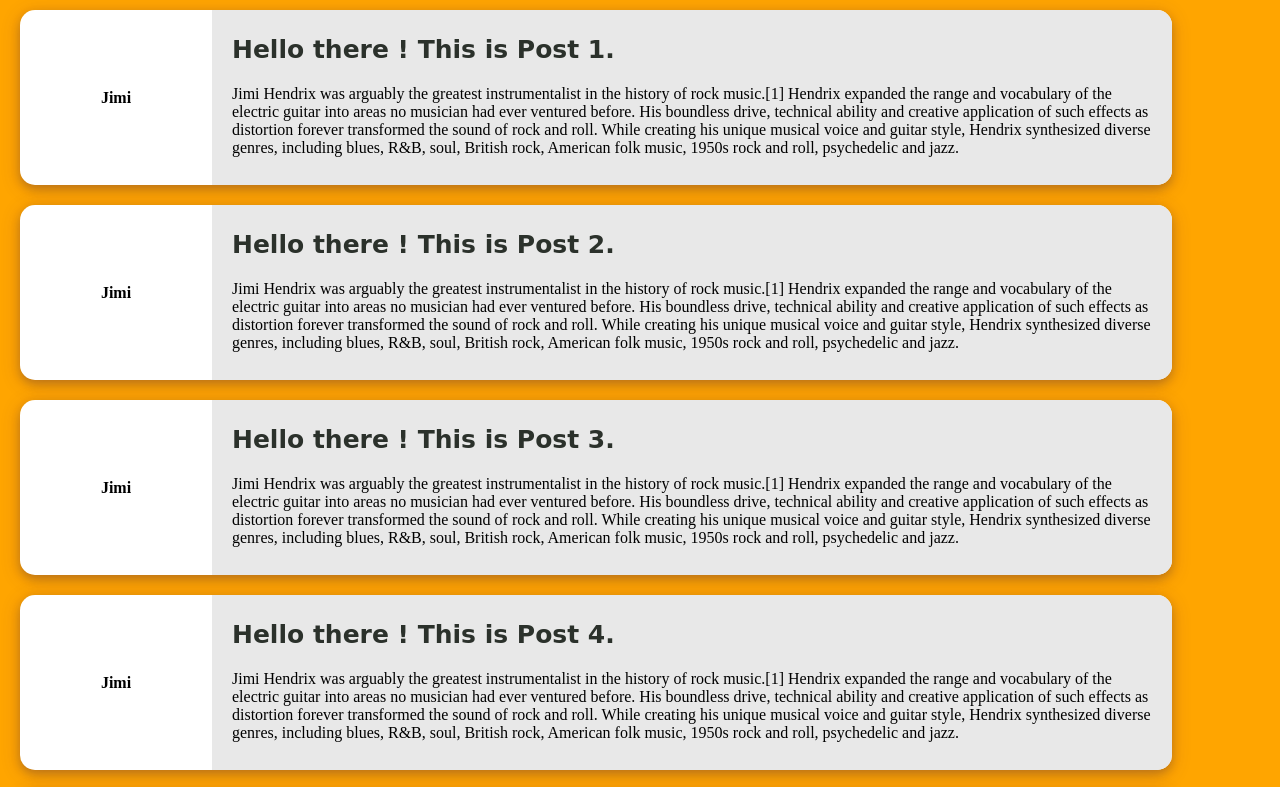
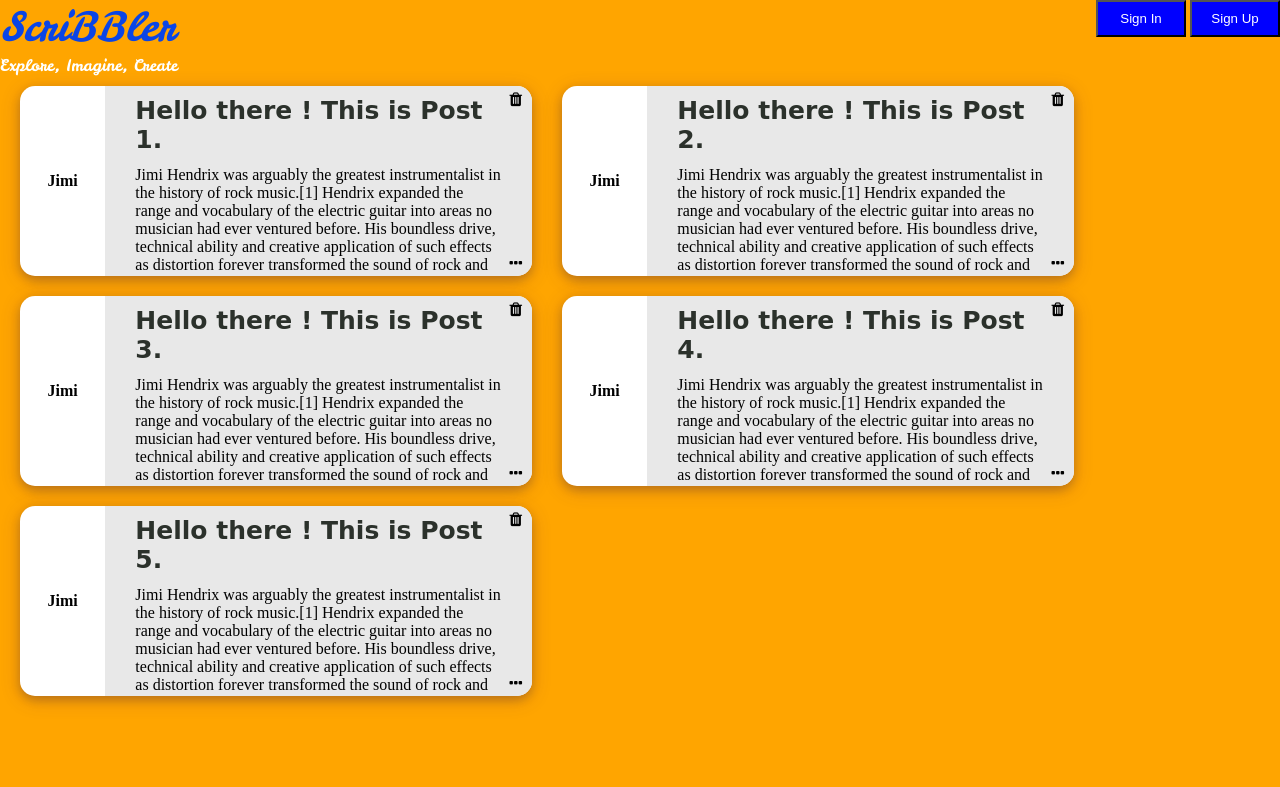
Before and after one commit to TirlochaN-user/Bloglist_Project, a plain HTML site: page html/bloglist.html in a window 1280 px wide. Shown: the top 787 px of the page. Drawn offline with Linux system fonts and the light colour scheme; files whose address does not match are found by name; a web font is replaced by a local one.

Commit message:
bloglist.html structured

```diff
--- a/css/bloglist.css
+++ b/css/bloglist.css
@@ -1,6 +1,6 @@
 .post {
     position: relative;
-    width: 90%;
+    width: 40%;
     height: 20%;
     background: #fff;
     box-shadow:0 4px 10px 0 rgba(17, 4, 63, 0.2),0 4px 20px 0 rgba(79, 19, 97, 0.19);
@@ -22,17 +22,21 @@
         width: 75%;
         display: table-cell;
         text-align: left;
+        text-justify: auto;
         background-color: #E8E8E8;
         color: #000000;
         border-radius: 0 15px 15px 0;
         padding: 0 20px;
+
 }
 .post-title{
     font-family: 'Itim', cursive;
     font-weight: bold;
     color: #2b312b;
     font-size: 25px;
-    height: 25px;
+    height:25px;
+    padding:10px;
+    margin-top: 0px;
     }
 .post-more {
     float: right;
@@ -46,6 +50,9 @@
 .post-desc{
     height: 100px;
     margin-bottom: 0 !important;
+    padding:10px;
+    text-overflow: clip;
+    overflow: hidden;
 }
 
 body {
@@ -58,7 +65,63 @@ body {
     background-size: 2000% 2000%;
 }
 .allPostsContainer {
-    height: 100%;
-    width: 100%;
+    display: flex;
+    flex-direction: row;
+    flex-wrap: wrap;
 
 }
+/*more CSS styles added */
+#main-header{
+    font-size: 40px;
+    font-style: italic;
+    font-weight: lighter;
+    font-family: 'Leckerli One', cursive;
+    color:rgb(10, 69, 230);
+
+ }
+ #sub-header{
+    font-weight: 100;
+    font-family: 'Leckerli One', cursive;
+ }
+ #btn-span{
+    position: absolute;
+    right: 0px;
+ }
+ .header-btn{
+    width:90px;
+    padding:5%;
+    color:white;
+    background-color:blue;
+ }
+ @media(max-width:735px)
+ {
+     .post-title{
+         font-size: 120%;
+     }
+ }
+ @media(max-width:615px)
+ {
+     .post-title{
+         font-size: 100%;
+     }
+ }
+ @media(max-width:545px)
+ {
+     .post-title{
+         font-size: 80%;
+     }
+ }
+ #ellipicon{
+	position:absolute;
+	bottom:5px;
+    right:10px;
+    color:black;
+
+}
+#trashicon{
+	position:absolute;
+	top:5px;
+    right:10px;
+    color:black;
+
+}
--- a/html/bloglist.html
+++ b/html/bloglist.html
@@ -2,10 +2,13 @@
 <html>
 
 <head>
-    <link href='..\css\bloglist.css' rel='stylesheet' type='text/css'>
+    <title>BlogList</title>
+    <link rel="stylesheet" href="../css/bloglist.css">
     <link href='..\css\header.css' rel='stylesheet' type='text/css'>
     <link href='..\css\font.css' rel='stylesheet' type='text/css'>
-    <link rel="stylesheet" href="..\font-awesome-4.7.0/css/font-awesome.min.css">
+    <link href="https://fonts.googleapis.com/css?family=Leckerli+One&display=swap" rel="stylesheet">
+    <link rel="stylesheet" href="C:\Users\SialLesH\Desktop\stub\font-awesome-4.7.0\css\font-awesome.min.css">
+    <meta name="viewport" content="width=device-width, initial-scale=1">
     <style>
     </style>
 </head>
@@ -15,6 +18,15 @@
 
             <!-- Insert code for Sign Up, Sign In button here.
                  Add code for "ScriBBler" heading and the sub-heading -->
+                 <div class="header">
+                        <span id="main-header">ScriBBler</span>
+                            <span id="btn-span">
+                                <button class="header-btn">Sign In</button>
+                                <button class="header-btn">Sign Up</button>
+                        </span>
+                        <div id="sub-header">Explore, Imagine, Create</div>
+                </header>
+
 
         </div>
     </div>
@@ -117,8 +129,9 @@
         </div>
 
 </div>
-    <script src="..\js\bloglist.js">  </script>
-    <script src="..\js\header.js"> </script>
+    <!-- <script src="..\js\bloglist.js">  </script>
+    <script src="..\js\header.js"> </script> -->
+    <script src="../js/bloglist.js"></script>
 </body>
 
 </html>
--- a/js/bloglist.js
+++ b/js/bloglist.js
@@ -0,0 +1,7 @@
+var postList=document.getElementsByClassName("post-desc");
+var trashhtml='<i class="fa fa-trash" id="trashicon"></i>';
+var ellipsishtml='<a href="post.html"><i class="fa fa-ellipsis-h" id="ellipicon"></i></a>';
+for(var i=0;i<postList.length;i++)
+{
+    postList[i].innerHTML+=trashhtml+ellipsishtml;
+}
```
